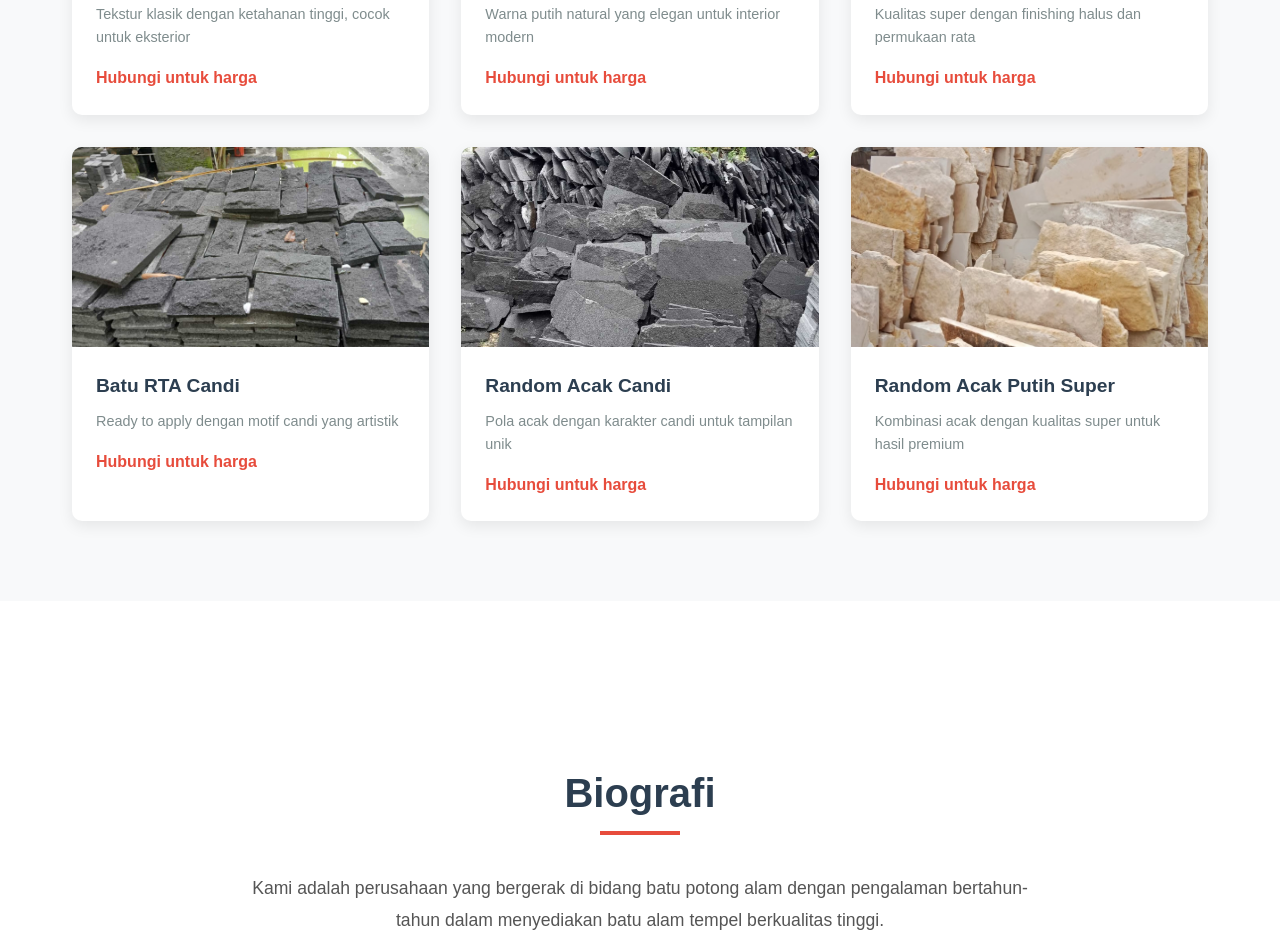
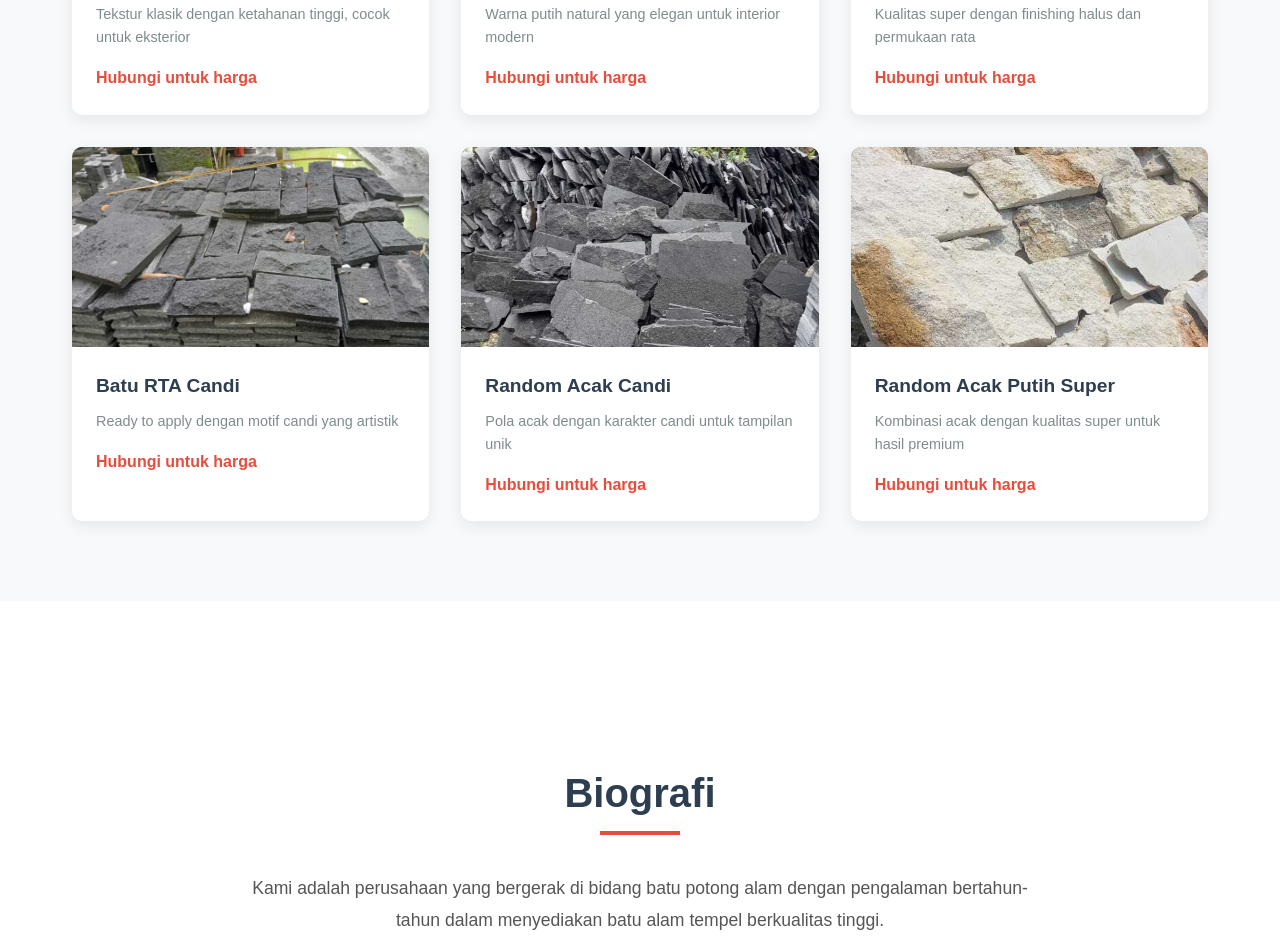
Before and after one commit to Ananto7/website-rudi-stone, a plain HTML site: page index.html in a window 1280 px wide. Shown: the part 2005-2952 px from the top of the page. Drawn offline with Linux system fonts and the light colour scheme.

Commit message:
replace foto random acak putih super

```diff
--- a/index.html
+++ b/index.html
@@ -771,7 +771,7 @@
         >
           <div class="catalog-image">
             <img
-              src="images/random-acak-putih-tulang.jpg"
+              src="images/random-acak-putih-super.jpg"
               alt="Foto Batu Random Acak Putih Super"
             />
           </div>
@@ -1153,7 +1153,7 @@
         },
         "random-putih-super": {
           name: "Random Acak Putih Super",
-          image: "images/random-acak-putih-tulang.jpg",
+          image: "images/random-acak-putih-super.jpg",
           description:
             "Kombinasi pola acak dengan kualitas grade super, menghasilkan tampilan premium yang unik.",
           characteristics: [
```
Also changed, not shown: images/random-acak-putih-super.jpg (added).
